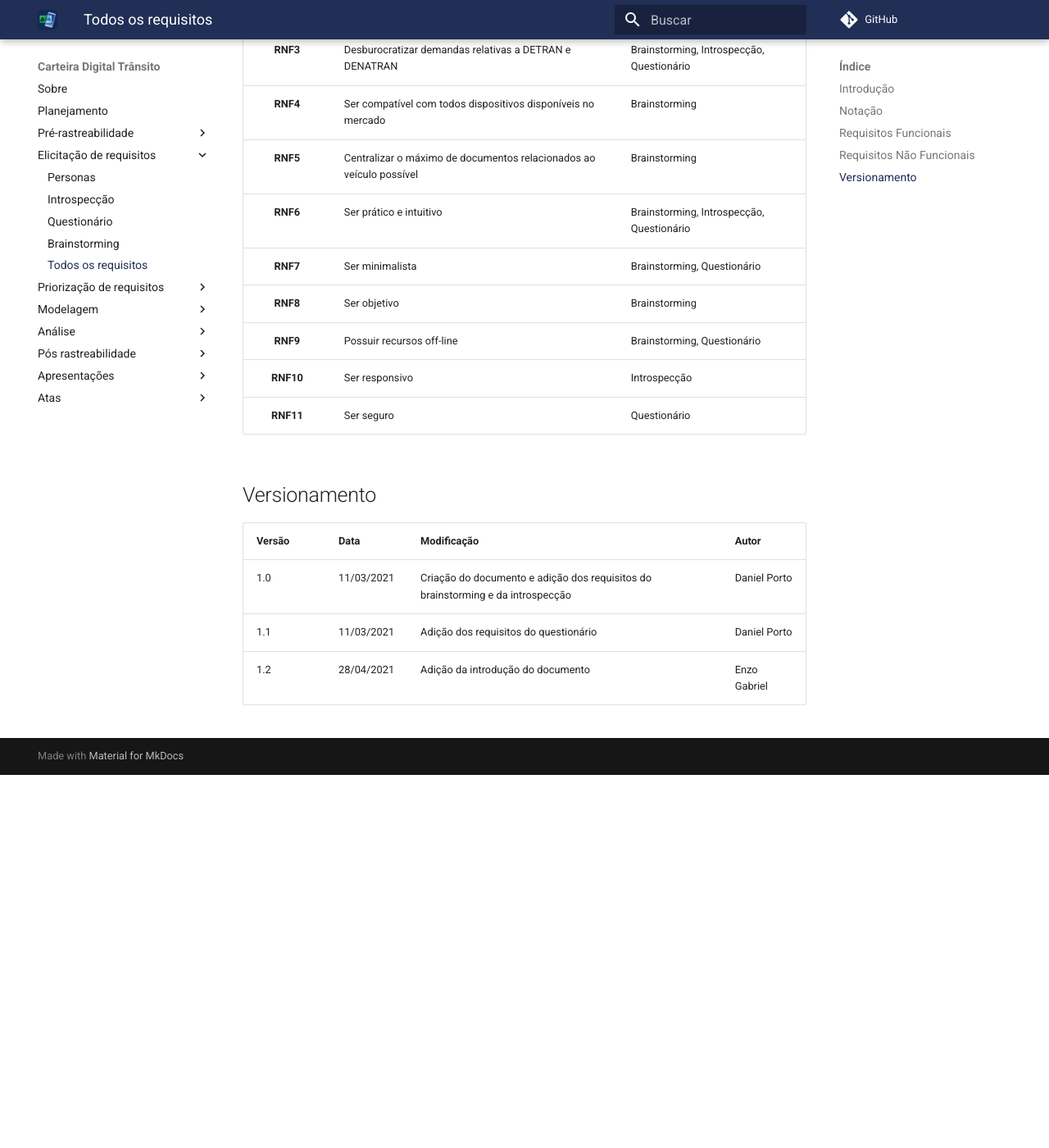
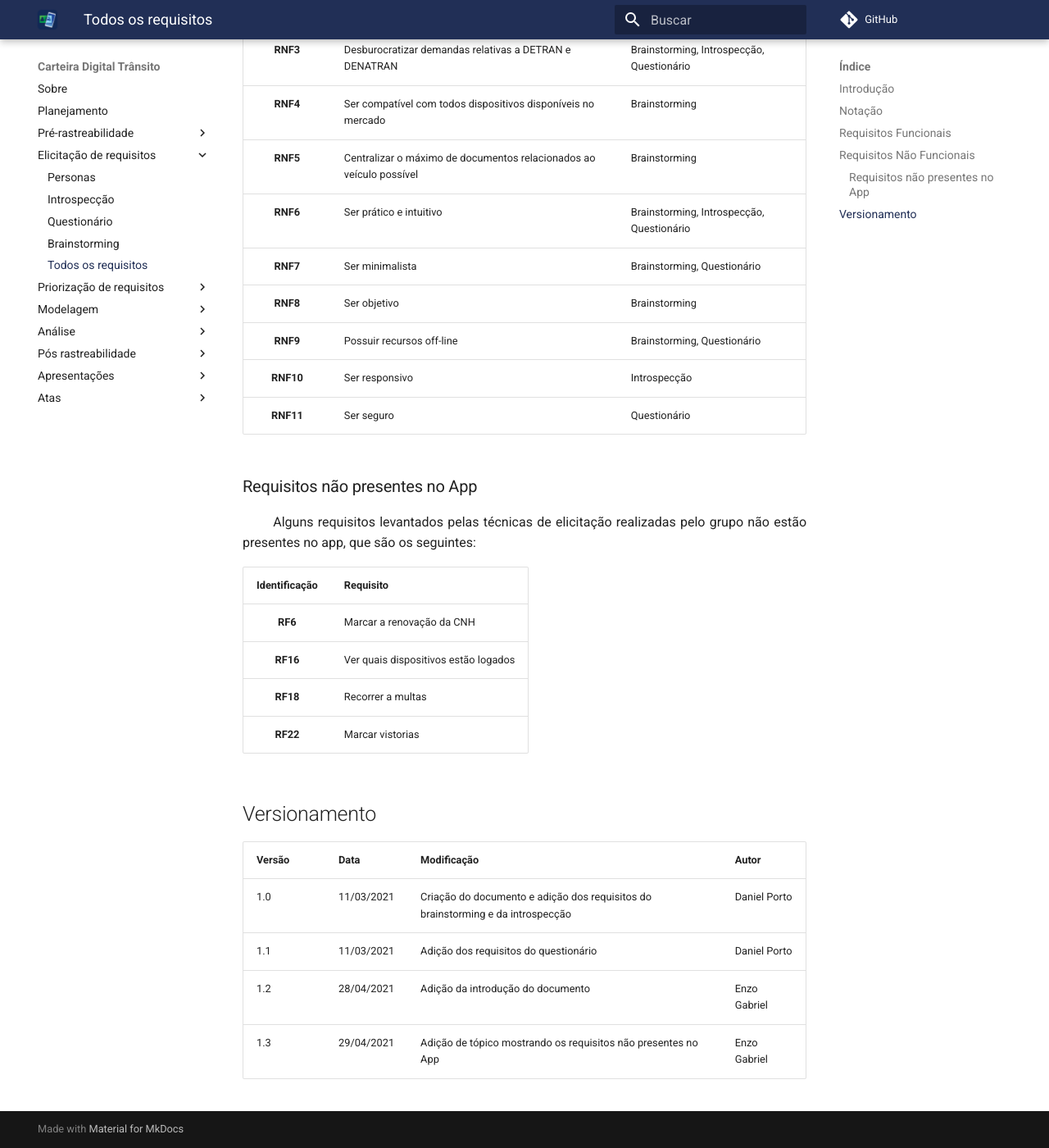
Before and after one commit to sergiosacj/2020.2-CarteiraDigitalTransito, an MkDocs documentation site: the page built from docs/elicitacao/requisitos.md, in a window 1280 px wide and 1400 px high, scrolled down 2137 px. Shown: the whole window at 82% size. Built offline with MkDocs 1.6.1 and Material for MkDocs 9.7.7, drawn with Linux system fonts in a browser that asks for light colours; comment, search, counter and statistics services are not loaded; before the commit the page ends 3082 px from its top, so only the background shows below that.

Commit message:
(#91) Topico mostrando os requisitos nao presentes no aplicativo

```diff
--- a/docs/elicitacao/requisitos.md
+++ b/docs/elicitacao/requisitos.md
@@ -1,5 +1,5 @@
 ## Introdução
-Este documento tem como propósito reunir e listar todos os requisitos captados com as técnicas de elicitação, separando-os em requisitos funcionais e requisitos não funcionais.
+&emsp;&emsp; Este documento tem como propósito reunir e listar todos os requisitos captados com as técnicas de elicitação, separando-os em requisitos funcionais e requisitos não funcionais.
 
 ## Notação
 &emsp;&emsp;Será utilizada a seguinte notação:
@@ -51,9 +51,21 @@ Este documento tem como propósito reunir e listar todos os requisitos captados
 | **RNF10** | Ser responsivo | Introspecção |
 | **RNF11** | Ser seguro | Questionário |
 
+### Requisitos não presentes no App
+
+&emsp;&emsp; Alguns requisitos levantados pelas técnicas de elicitação realizadas pelo grupo não estão presentes no app, que são os seguintes:
+
+| Identificação | Requisito |
+|:-:|--|
+| **RF6** | Marcar a renovação da CNH |
+| **RF16** | Ver quais dispositivos estão logados |
+| **RF18** | Recorrer a multas |
+| **RF22** | Marcar vistorias | Brainstorming |
+
 ## Versionamento
 | Versão | Data | Modificação | Autor |
 |--|--|--|--|
 |1.0| 11/03/2021 | Criação do documento e adição dos requisitos do brainstorming e da introspecção | Daniel Porto |
 |1.1| 11/03/2021 | Adição dos requisitos do questionário | Daniel Porto |
 |1.2| 28/04/2021 | Adição da introdução do documento | Enzo Gabriel |
+|1.3| 29/04/2021 | Adição de tópico mostrando os requisitos não presentes no App | Enzo Gabriel |
```
